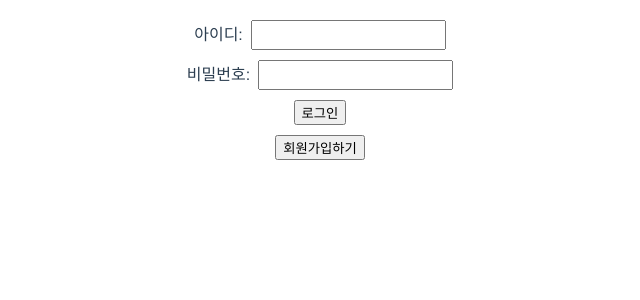
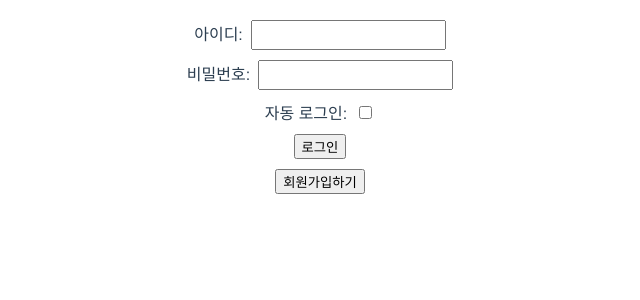
Before and after one commit to rkdbq/rkdflix, a Vue app: page /sign-in in a window 1280 px wide. Shown: the top 300 px of the page, without its empty margins (320-960 px from the left). Built offline with nearby package versions, Linux system fonts and the light colour scheme.

Commit message:
자동 로그인 구현

```diff
--- a/src/App.vue
+++ b/src/App.vue
@@ -29,6 +29,7 @@ const store = useStore();
 const userId = computed(() => store.state.user.userId);
 
 const LogOut = () => {
+  localStorage.removeItem('remember_me');
   router.push('/sign-in');
 }
 </script>
--- a/src/components/sign-in/SignIn.vue
+++ b/src/components/sign-in/SignIn.vue
@@ -9,6 +9,11 @@
                :input-field="userPw"
                :input-type="'password'"
                @on-changed="onPwChanged"
+    />
+    <UserInput :field-name="'자동 로그인'"
+               :input-field="rememberMe"
+               :input-type="'checkbox'"
+               @on-changed="onRememberMeChanged"
     />
   </div>
 
@@ -47,7 +52,7 @@
 </template>
 
 <script>
-import {ref} from 'vue';
+import {onMounted, ref} from 'vue';
 import {useStore} from "vuex";
 import {useRouter} from "vue-router";
 import UserInput from "@/components/sign-in/UserInput.vue";
@@ -66,6 +71,7 @@ export default {
     const userPw = ref('');
     const userPwConfirm = ref('');
 
+    const rememberMe = ref(false);
     const userConditionAgreement = ref(false);
 
     const emailError = ref('');
@@ -88,6 +94,14 @@ export default {
       if (!user || userPw.value !== user['password']) {
         alert('비밀번호가 일치하지 않습니다.');
         return;
+      }
+
+      if(rememberMe.value) {
+        const rememberUser = {
+          id: userId.value,
+          password: userPw.value,
+        }
+        localStorage.setItem('remember_me', JSON.stringify(rememberUser));
       }
 
       alert('로그인 성공!');
@@ -161,9 +175,22 @@ export default {
       pwError.value = validatePw(userPw, userPwConfirm);
     }
 
+    const onRememberMeChanged = (args) => {
+      rememberMe.value = args[0].value;
+    }
+
     const onConditionAgreementChanged = (args) => {
       userConditionAgreement.value = args[0].value;
     }
+
+    onMounted(() => {
+      const rememberMe = JSON.parse(localStorage.getItem('remember_me'));
+      if (rememberMe) {
+        userId.value = rememberMe['id'];
+        userPw.value = rememberMe['password'];
+        LogIn();
+      }
+    })
 
     return {
       isLogin,
@@ -171,6 +198,7 @@ export default {
       userId,
       userPw,
       userPwConfirm,
+      rememberMe,
       userConditionAgreement,
       emailError,
       pwError,
@@ -181,6 +209,7 @@ export default {
       onIdChanged,
       onPwChanged,
       onPwConfirmChanged,
+      onRememberMeChanged,
       onConditionAgreementChanged
     };
   },
```
